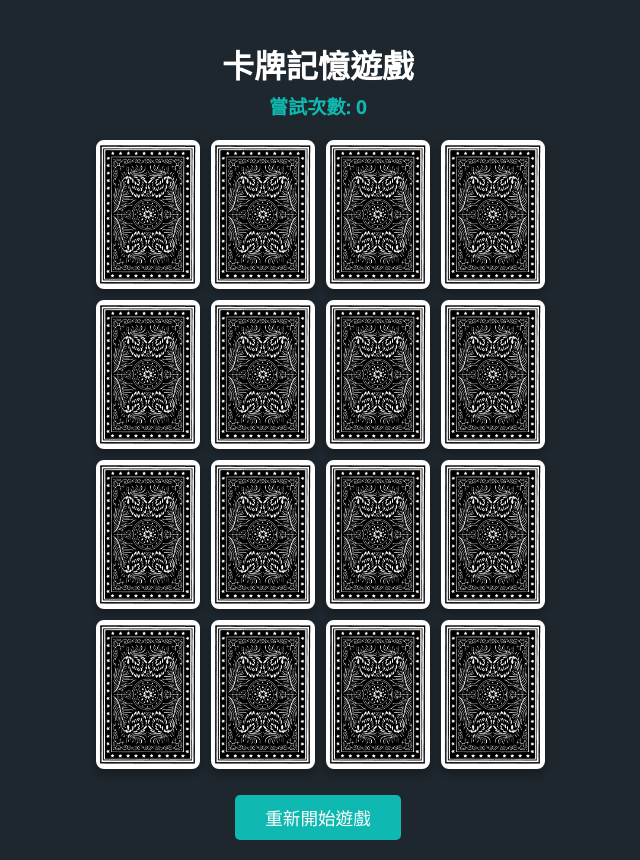
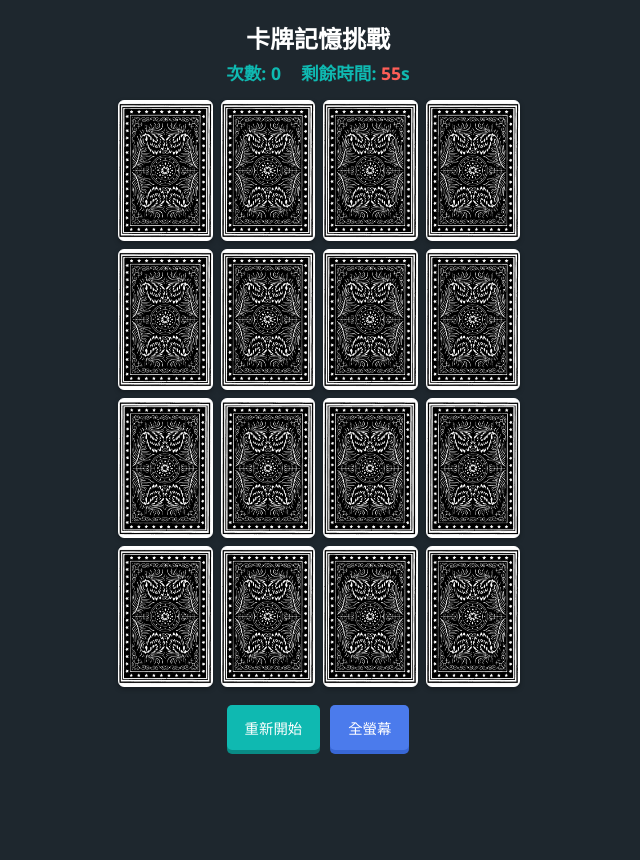
Before and after one commit to Roger2025/-Card-memory-game, a plain HTML site: page index.html in a window 1280 px wide. Shown: the whole page, without its empty margins (322-962 px from the left). After the commit the page ends 800 px from the top, so only its background shows below. Drawn offline with nearby package versions, Linux system fonts and the light colour scheme.

Commit message:
新增全螢幕和倒數計時

```diff
--- a/index.html
+++ b/index.html
@@ -2,8 +2,8 @@
 <html lang="zh-TW">
 <head>
     <meta charset="UTF-8">
-    <meta name="viewport" content="width=device-width, initial-scale=1.0">
-    <title>卡牌記憶遊戲 - 消失版</title>
+    <meta name="viewport" content="width=device-width, initial-scale=1.0, maximum-scale=1.0, user-scalable=no">
+    <title>卡牌記憶遊戲 - 極限挑戰版</title>
     <script src="https://code.jquery.com/jquery-3.6.0.min.js"></script>
     <style>
         body {
@@ -14,47 +14,47 @@
             flex-direction: column;
             align-items: center;
             margin: 0;
-            padding: 20px;
+            padding: 10px;
+            overscroll-behavior: none;
+            touch-action: manipulation;
         }
 
-        h1 { margin-bottom: 5px; }
+        h1 { margin: 10px 0 5px 0; font-size: 1.5rem; }
 
-        .stats {
-            margin-bottom: 20px;
-            font-size: 1.2rem;
-            color: #0fb9b1;
+        .stats-container {
+            display: flex;
+            gap: 20px;
+            margin-bottom: 15px;
+            font-size: 1.1rem;
             font-weight: bold;
         }
 
-        /* 遊戲面板 */
+        .stat-item { color: #0fb9b1; }
+        #timer { color: #ff5e57; }
+
         .game-board {
             display: grid;
-            grid-template-columns: repeat(4, 100px);
-            gap: 15px;
+            grid-template-columns: repeat(4, 1fr);
+            gap: 10px;
             perspective: 1000px;
+            width: 95vw;
+            max-width: 400px;
         }
 
-        /* 單張卡牌 */
         .card {
-            width: 100px;
-            height: 145px;
+            aspect-ratio: 2 / 3;
             position: relative;
             transform-style: preserve-3d;
-            transition: transform 0.5s, opacity 0.5s, visibility 0.5s;
+            transition: transform 0.5s, opacity 0.5s;
             cursor: pointer;
         }
 
-        /* 翻牌動作 */
-        .card.flipped {
-            transform: rotateY(180deg);
-        }
+        .card.flipped { transform: rotateY(180deg); }
 
-        /* 【新功能】配對成功消失效果 */
         .card.matched {
             opacity: 0;
-            transform: rotateY(180deg) scale(0); /* 保持翻轉狀態同時縮小 */
-            cursor: default;
-            pointer-events: none; /* 讓玩家點不到消失後的空位 */
+            transform: rotateY(180deg) scale(0);
+            pointer-events: none;
         }
 
         .card-face {
@@ -62,11 +62,10 @@
             width: 100%;
             height: 100%;
             backface-visibility: hidden;
-            border-radius: 8px;
-            box-shadow: 0 4px 8px rgba(0,0,0,0.3);
+            border-radius: 6px;
+            box-shadow: 0 2px 5px rgba(0,0,0,0.3);
         }
 
-        /* 正面 (花色) */
         .card-front {
             transform: rotateY(180deg);
             background-color: white;
@@ -76,45 +75,61 @@
         }
 
         .card-front img {
-            width: 90%;
-            height: 90%;
+            width: 85%;
+            height: 85%;
             object-fit: contain;
         }
 
-        /* 背面 (你的黑色復刻牌背) */
         .card-back {
             background-image: url('pokerCards/card back black.png');
             background-size: cover;
             background-position: center;
-            border: 2px solid #fff;
+            border: 1.5px solid #fff;
+        }
+
+        .controls {
+            display: flex;
+            gap: 10px;
+            margin-top: 20px;
         }
 
         button {
-            margin-top: 30px;
-            padding: 10px 30px;
-            font-size: 1.1rem;
+            padding: 12px 18px;
+            font-size: 0.9rem;
             cursor: pointer;
             background-color: #0fb9b1;
             color: white;
             border: none;
             border-radius: 5px;
+            box-shadow: 0 4px #098b85;
         }
 
-        button:hover { background-color: #0bd1c8; }
+        button:active {
+            transform: translateY(2px);
+            box-shadow: 0 2px #098b85;
+        }
+
+        #fullscreen-btn { background-color: #4b7bec; box-shadow: 0 4px #3867d6; }
     </style>
 </head>
 <body>
 
-    <h1>卡牌記憶遊戲</h1>
-    <div class="stats">嘗試次數: <span id="moves">0</span></div>
+    <h1>卡牌記憶挑戰</h1>
+
+    <div class="stats-container">
+        <div class="stat-item">次數: <span id="moves">0</span></div>
+        <div class="stat-item">剩餘時間: <span id="timer">60</span>s</div>
+    </div>
 
     <div class="game-board" id="game-board"></div>
 
-    <button id="restart-btn">重新開始遊戲</button>
+    <div class="controls">
+        <button id="restart-btn">重新開始</button>
+        <button id="fullscreen-btn">全螢幕</button>
+    </div>
 
     <script>
         $(document).ready(function() {
-            // 設定你的圖片檔名 (請確保資料夾內檔名正確)
             const cardImages = [
                 'ace_of_spades.png', 'king_of_hearts.png',
                 'queen_of_diamonds.png', 'jack_of_clubs.png',
@@ -127,8 +142,26 @@
             let lockBoard = false;
             let moves = 0;
             let matchedPairs = 0;
+            let timeLeft = 60;
+            let timerInterval;
+
+            function startTimer() {
+                clearInterval(timerInterval);
+                timeLeft = 60;
+                $('#timer').text(timeLeft);
+                timerInterval = setInterval(() => {
+                    timeLeft--;
+                    $('#timer').text(timeLeft);
+                    if (timeLeft <= 0) {
+                        clearInterval(timerInterval);
+                        lockBoard = true;
+                        alert("時間到！遊戲結束。您總共配對了 " + matchedPairs + " 組卡牌。");
+                    }
+                }, 1000);
+            }
 
             function initGame() {
+                clearInterval(timerInterval);
                 $('#game-board').empty();
                 let cards = [...cardImages, ...cardImages];
                 shuffle(cards);
@@ -136,6 +169,7 @@
                 moves = 0;
                 matchedPairs = 0;
                 $('#moves').text(moves);
+                resetState();
 
                 cards.forEach(img => {
                     const cardHTML = `
@@ -150,6 +184,7 @@
                 });
 
                 $('.card').on('click', flipCard);
+                startTimer();
             }
 
             function shuffle(array) {
@@ -171,33 +206,26 @@
                 secondCard = $(this);
                 moves++;
                 $('#moves').text(moves);
-
                 checkForMatch();
             }
 
             function checkForMatch() {
                 let isMatch = firstCard.data('card') === secondCard.data('card');
-
-                if (isMatch) {
-                    disableCards();
-                } else {
-                    unflipCards();
-                }
+                isMatch ? disableCards() : unflipCards();
             }
 
             function disableCards() {
-                // 配對成功：加上 matched class 觸發 CSS 消失動畫
-                lockBoard = true; // 消失動畫期間先鎖定面板
+                lockBoard = true;
                 setTimeout(() => {
                     firstCard.addClass('matched');
                     secondCard.addClass('matched');
-
                     matchedPairs++;
                     if (matchedPairs === cardImages.length) {
-                        setTimeout(() => alert("太厲害了！你清空了所有卡牌！"), 600);
+                        clearInterval(timerInterval);
+                        setTimeout(() => alert("太強了！你在時間內清空了所有卡牌！"), 300);
                     }
-                    resetBoard();
-                }, 600); // 讓玩家稍微看清楚第二張牌後再消失
+                    resetState();
+                }, 600);
             }
 
             function unflipCards() {
@@ -205,17 +233,29 @@
                 setTimeout(() => {
                     firstCard.removeClass('flipped');
                     secondCard.removeClass('flipped');
-                    resetBoard();
+                    resetState();
                 }, 1000);
             }
 
-            function resetBoard() {
+            function resetState() {
                 [hasFlippedCard, lockBoard] = [false, false];
                 [firstCard, secondCard] = [null, null];
             }
 
+            $('#fullscreen-btn').on('click', function() {
+                let elem = document.documentElement;
+                if (!document.fullscreenElement) {
+                    if (elem.requestFullscreen) elem.requestFullscreen();
+                    else if (elem.webkitRequestFullscreen) elem.webkitRequestFullscreen();
+                    $(this).text('退出全螢幕');
+                } else {
+                    if (document.exitFullscreen) document.exitFullscreen();
+                    $(this).text('全螢幕');
+                }
+            });
+
             $('#restart-btn').on('click', initGame);
-            initGame();
+            initGame(); // 頁面載入後自動開始遊戲
         });
     </script>
 </body>
```
